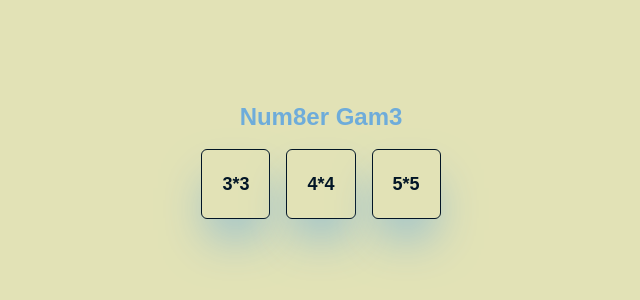
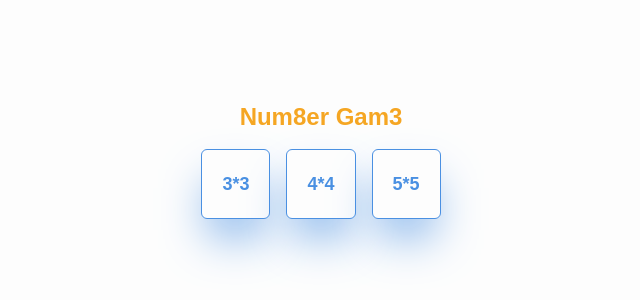
Before and after one commit to Shahryar-Pirooz/Num8erGam3, a Next.js app: page / in a window 1280 px wide. Shown: the part 240-540 px from the top of the page, without its empty margins (319-959 px from the left). Built offline with nearby package versions, Linux system fonts and the light colour scheme; a web font is replaced by a local one.

Commit message:
Refactor Btn component styles and implement click handling logic in Pad component

```diff
--- a/app/components/pad/btn.tsx
+++ b/app/components/pad/btn.tsx
@@ -8,8 +8,9 @@ interface Props {
 export default function Btn({ text, callback }: Props) {
 	return (
 		<div
+			id={text}
 			onClick={callback}
-			className='p-5 min-h-8 min-w-8 font-bold text-lg cursor-pointer select-none border rounded-md shadow-2xl shadow-accent bg-background font-sans hover:scale-115 active:scale-85 transition-all'
+			className='p-5 min-h-8 min-w-8 font-bold text-lg cursor-pointer select-none border rounded-md shadow-2xl shadow-foreground bg-background font-sans hover:scale-115 active:scale-85 transition-all'
 		>
 			{text}
 		</div>
--- a/app/components/pad/pad.tsx
+++ b/app/components/pad/pad.tsx
@@ -6,6 +6,13 @@ interface Props {
 }
 
 export default function Pad({ numbers, size }: Props) {
+	const answer = Array.from(numbers).sort()
+	const clickHandlers = (e: React.MouseEvent<HTMLDivElement>) => {
+		if (answer[0].toString() === e.currentTarget.id) {
+			e.currentTarget.classList.add('bg-foreground', 'text-background')
+			answer.shift()
+		}
+	}
 	return (
 		<div
 			className='grid gap-2'
@@ -16,7 +23,7 @@ export default function Pad({ numbers, size }: Props) {
 					<Btn
 						key={i}
 						text={`${n}`}
-						callback={() => {}}
+						callback={clickHandlers}
 					/>
 				)
 			})}
--- a/app/globals.css
+++ b/app/globals.css
@@ -1,9 +1,9 @@
 @import 'tailwindcss';
 
 :root {
-	--background: #e2e2b6;
-	--foreground: #021526;
-	--accent: #6eacda;
+	--background: #fdfdfd;
+	--foreground: #4a90e2;
+	--accent: #f5a623;
 }
 
 @theme inline {
@@ -16,9 +16,9 @@
 
 @media (prefers-color-scheme: dark) {
 	:root {
-		--background: #021526;
-		--foreground: #e2e2b6;
-		--accent: #03346e;
+		--background: #1e1e2f;
+		--foreground: #50e3c2;
+		--accent: #ff5e57;
 	}
 }
 
```
